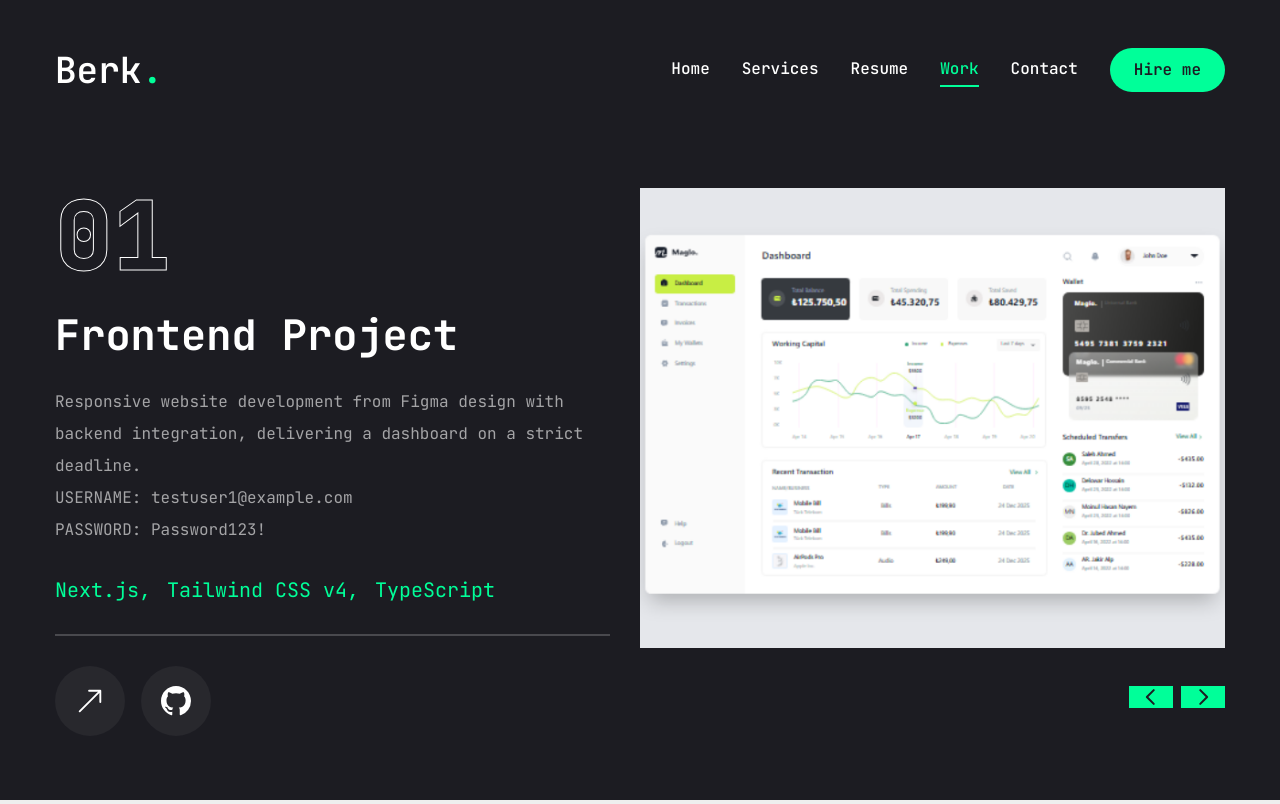
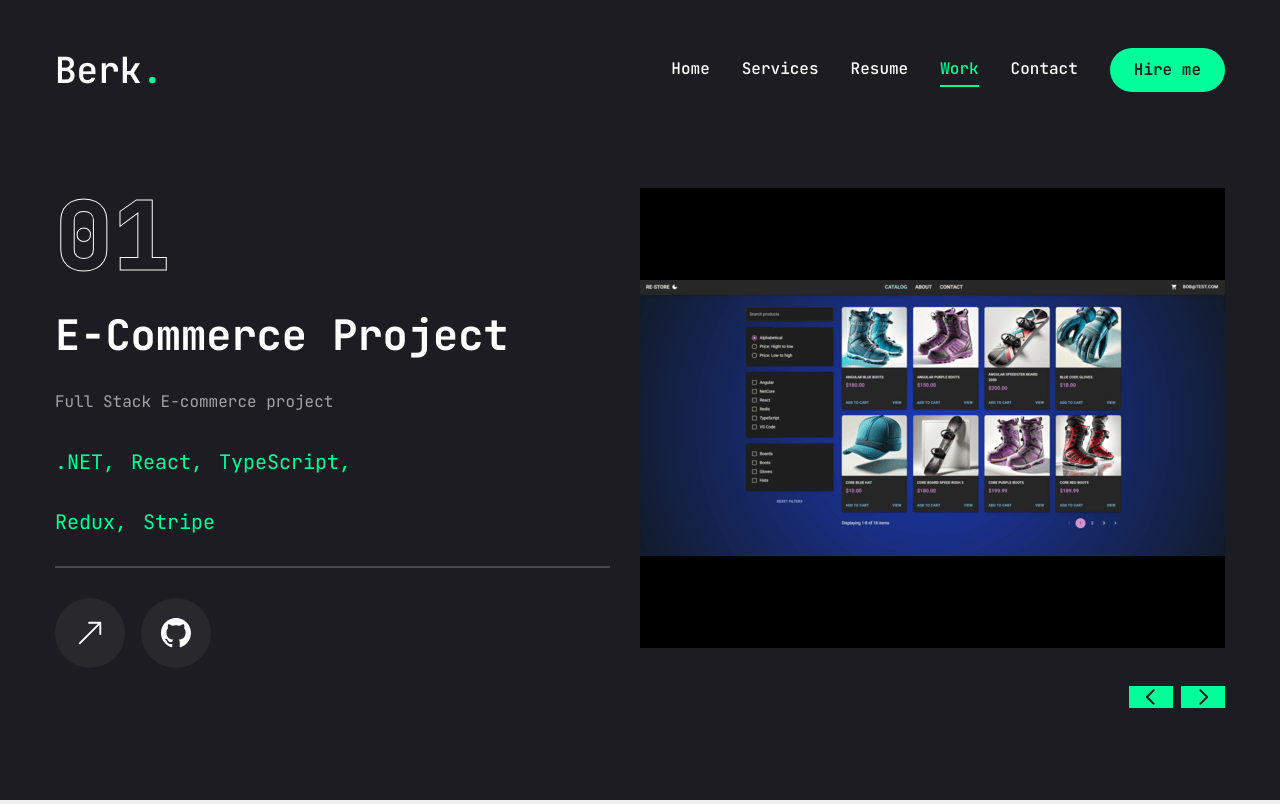
Before and after one commit to KursadBerk/Portfolio, a Next.js app in the folder berk-portfolio/: page /work in a window 1280 px wide. Built offline with nearby package versions, Linux system fonts and the light colour scheme.

Commit message:
E-commerce project added

```diff
--- a/berk-portfolio/app/work/page.jsx
+++ b/berk-portfolio/app/work/page.jsx
@@ -18,11 +18,11 @@ import WorkSliderBtns from '@/components/WorkSliderBtns';
 const projects = [
   {
     num: '01',
-    category: 'frontend',
-    description: "Responsive website development from Figma design with backend integration, delivering a dashboard on a strict deadline.\nUSERNAME: testuser1@example.com\nPASSWORD: Password123!",
-    stack: [{ name:"Next.js"}, {name: "Tailwind CSS v4"}, {name:"TypeScript"}],
-    image: '/maglo_pic.png',
-    live: "https://maglo-gilt.vercel.app/login",
+    category: 'E-commerce',
+    description: "Full Stack E-commerce project",
+    stack: [{ name:".NET"}, {name: "React"}, {name:"TypeScript"}, {name:"Redux"},{name:"Stripe"}],
+    image: '/e_commerce.png',
+    live: "https://restore-a7bycudbenbzb3d4.francecentral-01.azurewebsites.net/",
     github: "",
   },
   {
```
Also changed, not shown: berk-portfolio/public/e_commerce.png (added).
